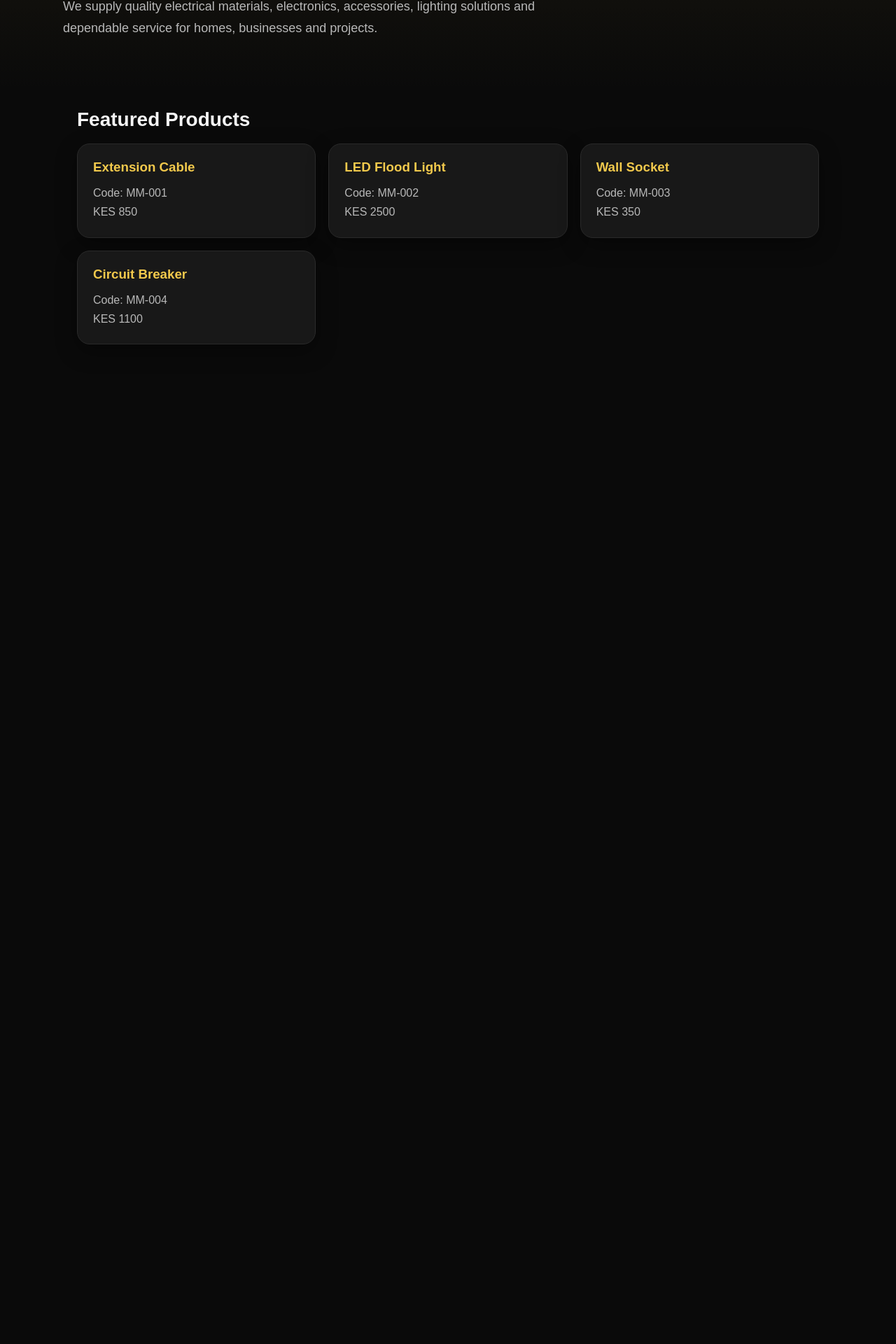
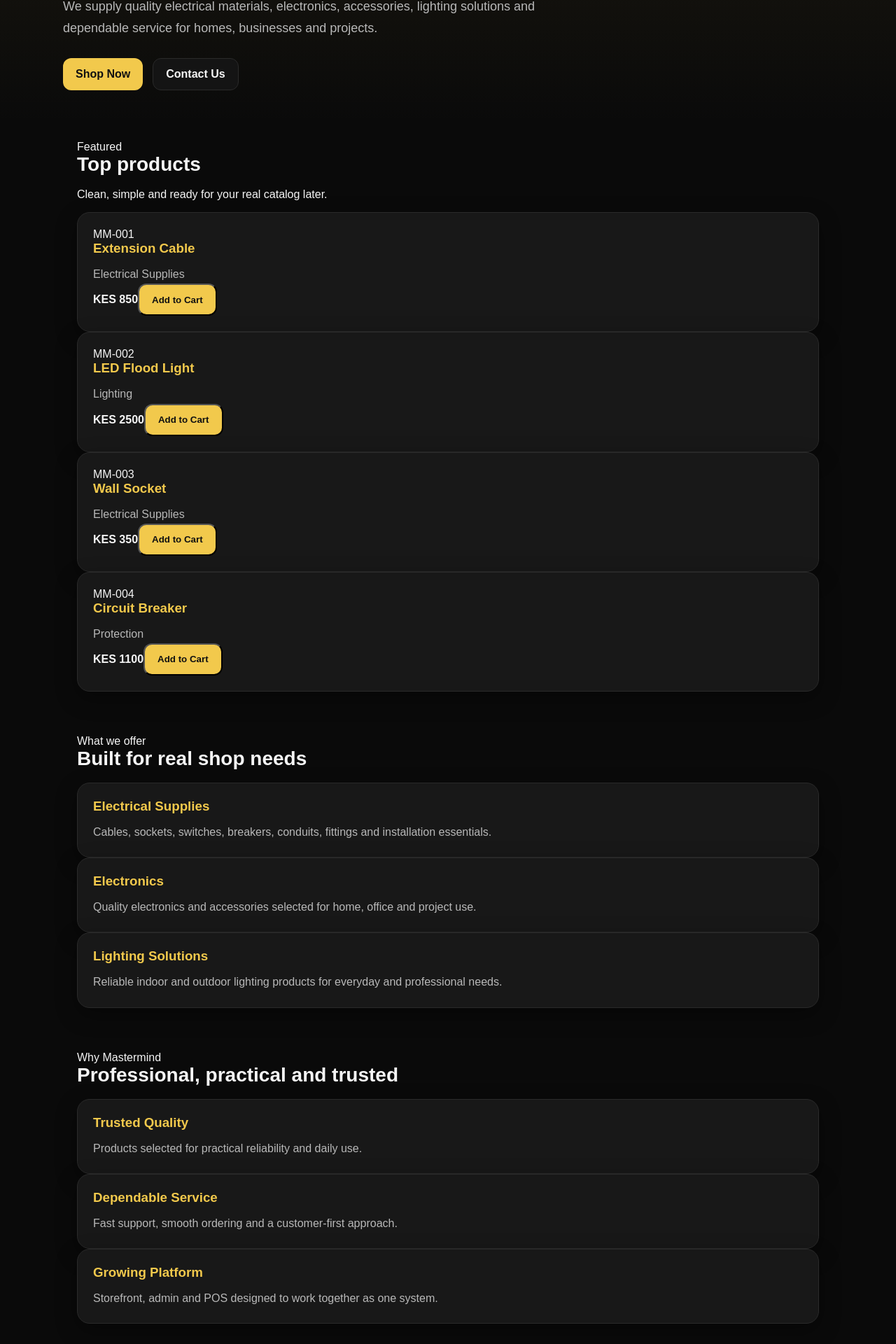
Before and after one commit to Masterkartel/mastermind-platform, a Next.js app in the folder apps/storefront/: page / in a window 1280 px wide. Shown: the part 261-2181 px from the top of the page at 70% size. Before the commit the page ends 800 px from the top, so only its background shows below. Built offline with nearby package versions, Linux system fonts and the light colour scheme.

Commit message:
Update page.tsx

```diff
--- a/apps/storefront/src/app/page.tsx
+++ b/apps/storefront/src/app/page.tsx
@@ -1,82 +1,149 @@
-export default function HomePage() {
+import { brand } from "@mastermind/theme";
 
-  const products = [
+const featuredProducts = [
   {
     id: "1",
     name: "Extension Cable",
     code: "MM-001",
-      price: 850
+    price: 850,
+    category: "Electrical Supplies"
   },
   {
     id: "2",
     name: "LED Flood Light",
     code: "MM-002",
-      price: 2500
+    price: 2500,
+    category: "Lighting"
   },
   {
     id: "3",
     name: "Wall Socket",
     code: "MM-003",
-      price: 350
+    price: 350,
+    category: "Electrical Supplies"
   },
   {
     id: "4",
     name: "Circuit Breaker",
     code: "MM-004",
-      price: 1100
+    price: 1100,
+    category: "Protection"
   }
 ];
 
+const services = [
+  {
+    title: "Electrical Supplies",
+    text: "Cables, sockets, switches, breakers, conduits, fittings and installation essentials."
+  },
+  {
+    title: "Electronics",
+    text: "Quality electronics and accessories selected for home, office and project use."
+  },
+  {
+    title: "Lighting Solutions",
+    text: "Reliable indoor and outdoor lighting products for everyday and professional needs."
+  }
+];
+
+const strengths = [
+  {
+    title: "Trusted Quality",
+    text: "Products selected for practical reliability and daily use."
+  },
+  {
+    title: "Dependable Service",
+    text: "Fast support, smooth ordering and a customer-first approach."
+  },
+  {
+    title: "Growing Platform",
+    text: "Storefront, admin and POS designed to work together as one system."
+  }
+];
+
+export default function HomePage() {
   return (
     <main className="page">
-
       <section className="hero">
-        <div className="hero__content">
-
-          <span className="badge">
-            Mastermind Electricals & Electronics
-          </span>
-
-          <h1>
-            Your trusted plug for electricals and electronics.
-          </h1>
-
+        <div className="container hero__content">
+          <span className="badge">{brand.name}</span>
+          <h1>{brand.tagline}</h1>
           <p>
-            We supply quality electrical materials, electronics,
-            accessories, lighting solutions and dependable service
-            for homes, businesses and projects.
+            We supply quality electrical materials, electronics, accessories,
+            lighting solutions and dependable service for homes, businesses and
+            projects.
           </p>
 
+          <div className="hero__actions">
+            <a href="/shop" className="btn btn--primary">
+              Shop Now
+            </a>
+            <a href="/contact" className="btn btn--ghost">
+              Contact Us
+            </a>
+          </div>
         </div>
       </section>
 
       <section className="section">
-
-        <h2>Featured Products</h2>
-
-        <div className="grid">
-
-          {products.map((product) => (
-
-            <article
-              key={product.id}
-              className="card"
-            >
-
-              <h3>{product.name}</h3>
-
-              <p>Code: {product.code}</p>
-
-              <p>KES {product.price}</p>
-
-            </article>
-
-          ))}
-
+        <div className="container">
+          <div className="section-head">
+            <span className="eyebrow">Featured</span>
+            <h2>Top products</h2>
+            <p>Clean, simple and ready for your real catalog later.</p>
           </div>
 
+          <div className="product-grid">
+            {featuredProducts.map((product) => (
+              <article key={product.id} className="card product-card">
+                <span className="code">{product.code}</span>
+                <h3>{product.name}</h3>
+                <p className="muted">{product.category}</p>
+                <strong>KES {product.price}</strong>
+                <button className="btn btn--primary" type="button">
+                  Add to Cart
+                </button>
+              </article>
+            ))}
+          </div>
+        </div>
       </section>
 
+      <section className="section section--alt">
+        <div className="container">
+          <div className="section-head">
+            <span className="eyebrow">What we offer</span>
+            <h2>Built for real shop needs</h2>
+          </div>
+
+          <div className="grid-three">
+            {services.map((item) => (
+              <article key={item.title} className="card">
+                <h3>{item.title}</h3>
+                <p className="muted">{item.text}</p>
+              </article>
+            ))}
+          </div>
+        </div>
+      </section>
+
+      <section className="section">
+        <div className="container">
+          <div className="section-head">
+            <span className="eyebrow">Why Mastermind</span>
+            <h2>Professional, practical and trusted</h2>
+          </div>
+
+          <div className="grid-three">
+            {strengths.map((item) => (
+              <article key={item.title} className="card">
+                <h3>{item.title}</h3>
+                <p className="muted">{item.text}</p>
+              </article>
+            ))}
+          </div>
+        </div>
+      </section>
     </main>
   );
 }
```
Lines whose indentation alone changed are shown as unchanged.
